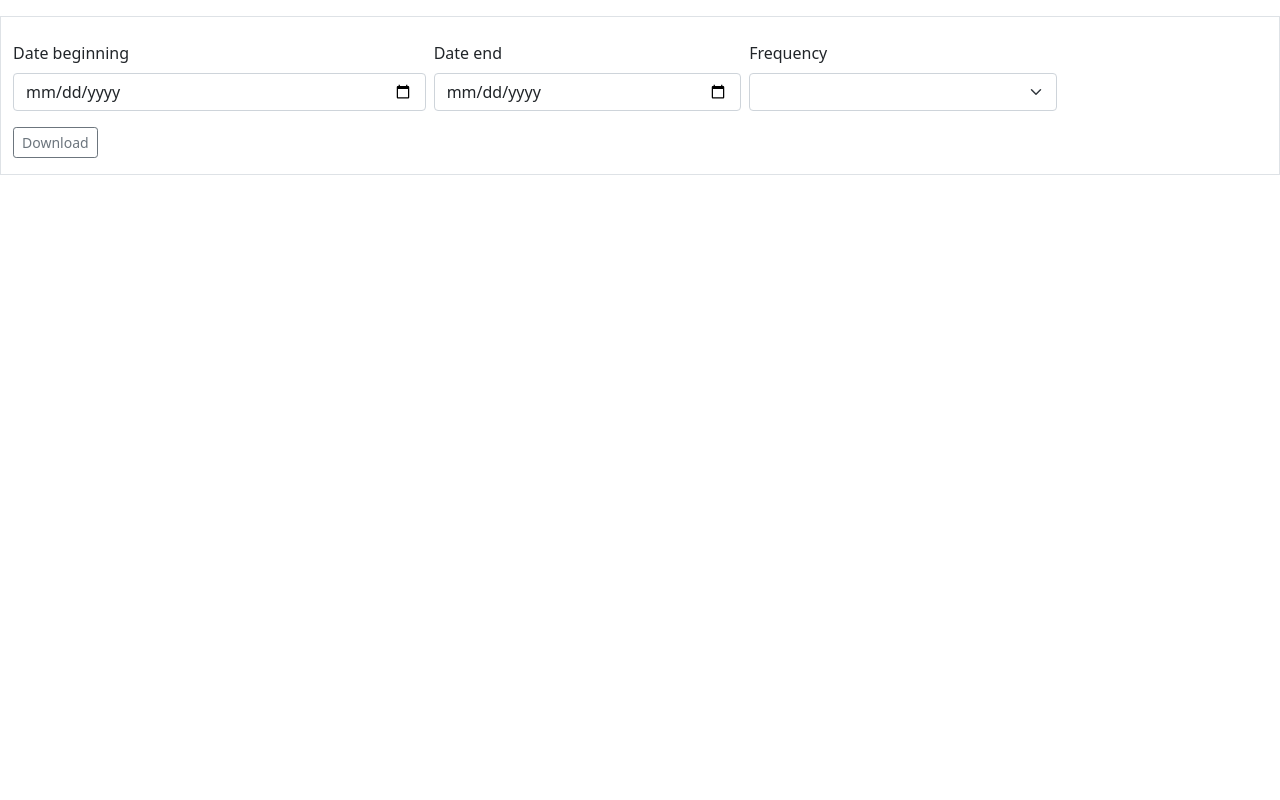
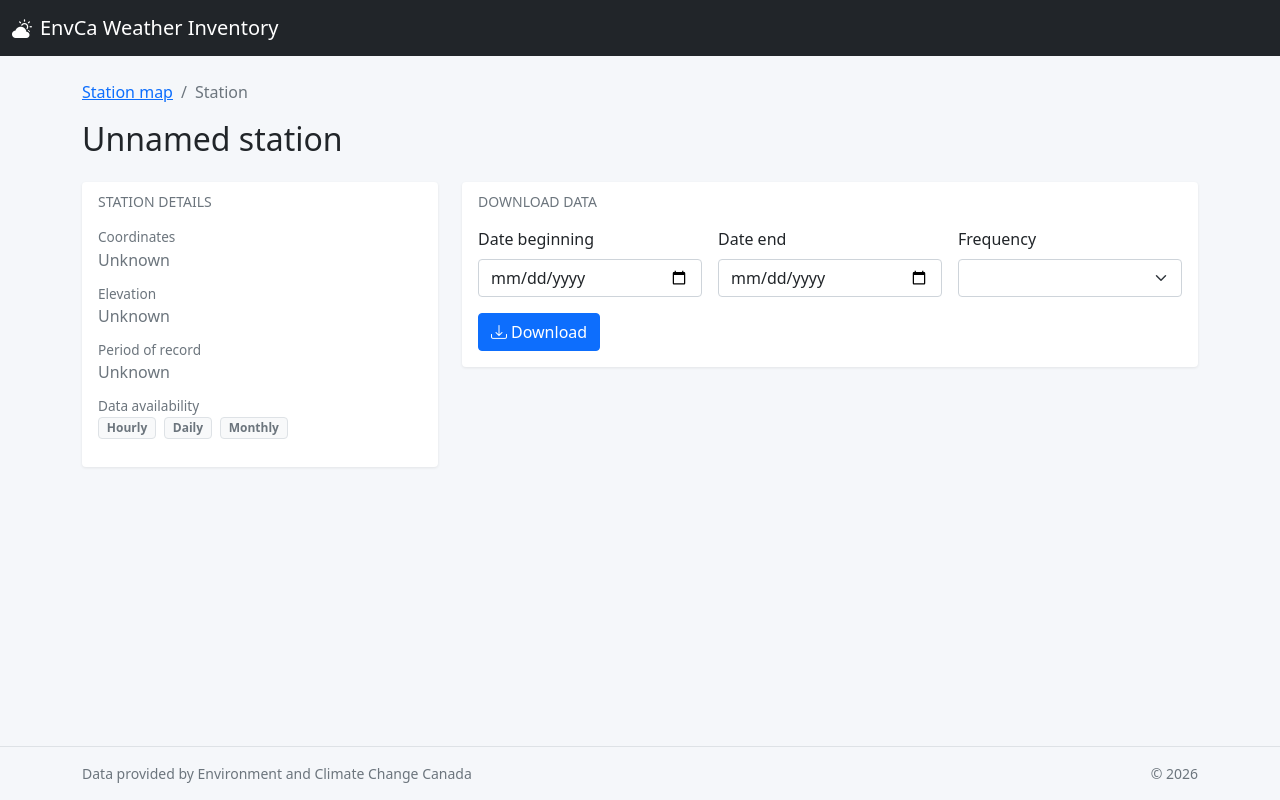
Before and after one commit to jblec2/meteo-django, a Django app: template dashboard/templates/dashboard/station_form.html in a window 1280 px wide. Run offline with Django 5.2, Linux system fonts and the light colour scheme; the template is opened without the code that fills it, so the values that code supplies are empty.

Commit message:
Changed HTML to make it look nicer

```diff
--- /dev/null
+++ b/dashboard/static/dashboard/css/style.css
@@ -0,0 +1,24 @@
+body {
+    background-color: #f5f7fa;
+}
+
+.card {
+    border: none;
+    box-shadow: 0 1px 3px rgba(0, 0, 0, 0.08);
+}
+
+.station-meta dt {
+    color: #6c757d;
+    font-weight: normal;
+    font-size: 0.85rem;
+}
+
+.station-meta dd {
+    font-size: 1rem;
+    margin-bottom: 0.75rem;
+}
+
+#map {
+    border-radius: 0.375rem;
+    overflow: hidden;
+}
--- /dev/null
+++ b/dashboard/templates/dashboard/base.html
@@ -0,0 +1,42 @@
+{% load static %}
+<!DOCTYPE html>
+<html lang="en">
+
+    <head>
+        <meta charset="utf-8">
+        <meta name="viewport" content="width=device-width, initial-scale=1">
+        <title>{% block title %}EnvCa Weather Inventory{% endblock %}</title>
+        <link href="https://cdn.jsdelivr.net/npm/bootstrap@5.0.2/dist/css/bootstrap.min.css" rel="stylesheet" integrity="sha384-EVSTQN3/azprG1Anm3QDgpJLIm9Nao0Yz1ztcQTwFspd3yD65VohhpuuCOmLASjC" crossorigin="anonymous">
+        <link href="https://cdn.jsdelivr.net/npm/bootstrap-icons@1.11.3/font/bootstrap-icons.min.css" rel="stylesheet">
+        <link rel="stylesheet" href="{% static 'dashboard/css/style.css' %}">
+        {% block extra_head %}{% endblock %}
+    </head>
+
+    <body class="d-flex flex-column min-vh-100">
+
+        <nav class="navbar navbar-expand navbar-dark bg-dark">
+            <div class="container-fluid">
+                <a class="navbar-brand d-flex align-items-center gap-2" href="{% url 'dashboard:total_amount_of_station' %}">
+                    <i class="bi bi-cloud-sun-fill"></i>
+                    EnvCa Weather Inventory
+                </a>
+            </div>
+        </nav>
+
+        <main class="flex-grow-1 py-4">
+            <div class="container">
+                {% block content %}{% endblock %}
+            </div>
+        </main>
+
+        <footer class="border-top py-3 mt-auto">
+            <div class="container small text-muted d-flex justify-content-between">
+                <span>Data provided by Environment and Climate Change Canada</span>
+                <span>&copy; {% now "Y" %}</span>
+            </div>
+        </footer>
+
+        {% block extra_scripts %}{% endblock %}
+    </body>
+
+</html>
--- a/dashboard/templates/dashboard/station_form.html
+++ b/dashboard/templates/dashboard/station_form.html
@@ -1,33 +1,85 @@
- {% load static %}
+{% extends "dashboard/base.html" %}
 
-<!DOCTYPE html>
+{% block title %}{{ object.name|default:"Station" }} — EnvCa Weather Inventory{% endblock %}
 
-<html lang="en">
+{% block content %}
 
-    <head>
-        <meta charset="utf-8">
-        <meta name="viewport" content="width=device-width, initial-scale=1">
-        <link href="https://cdn.jsdelivr.net/npm/bootstrap@5.0.2/dist/css/bootstrap.min.css" rel="stylesheet" integrity="sha384-EVSTQN3/azprG1Anm3QDgpJLIm9Nao0Yz1ztcQTwFspd3yD65VohhpuuCOmLASjC" crossorigin="anonymous">
-    </head>
+    <nav aria-label="breadcrumb">
+        <ol class="breadcrumb">
+            <li class="breadcrumb-item"><a href="{% url 'dashboard:total_amount_of_station' %}">Station map</a></li>
+            <li class="breadcrumb-item active" aria-current="page">{{ object.name|default:"Station" }}</li>
+        </ol>
+    </nav>
 
-    <body>
+    <div class="d-flex flex-wrap align-items-center gap-2 mb-4">
+        <h2 class="mb-0">{{ object.name|default:"Unnamed station" }}</h2>
+        {% if object.province %}<span class="badge bg-secondary">{{ object.province }}</span>{% endif %}
+        {% if object.climate_id %}<span class="badge bg-light text-dark border">Climate ID {{ object.climate_id }}</span>{% endif %}
+        {% if object.station_id %}<span class="badge bg-light text-dark border">Station ID {{ object.station_id }}</span>{% endif %}
+    </div>
 
-        <div class="container-fluid border py-3 my-3">
-            <h3>{{ object.name }}</h3>
     {% if error %}
         <div class="alert alert-danger" role="alert">{{ error }}</div>
     {% endif %}
+
+    <div class="row g-4">
+        <div class="col-lg-4">
+            <div class="card">
+                <div class="card-body">
+                    <h6 class="card-subtitle text-uppercase text-muted small mb-3">Station details</h6>
+                    <dl class="station-meta mb-0">
+                        <dt>Coordinates</dt>
+                        <dd>
+                            {% if object.latitude_decimal_degrees_field and object.longitude_decimal_degrees_field %}
+                                {{ object.latitude_decimal_degrees_field|floatformat:4 }}, {{ object.longitude_decimal_degrees_field|floatformat:4 }}
+                            {% else %}
+                                <span class="text-muted">Unknown</span>
+                            {% endif %}
+                        </dd>
+                        <dt>Elevation</dt>
+                        <dd>
+                            {% if object.elevation_m_field %}{{ object.elevation_m_field }} m{% else %}<span class="text-muted">Unknown</span>{% endif %}
+                        </dd>
+                        <dt>Period of record</dt>
+                        <dd>
+                            {% if object.first_year and object.last_year %}
+                                {{ object.first_year }} &ndash; {{ object.last_year }}
+                            {% else %}
+                                <span class="text-muted">Unknown</span>
+                            {% endif %}
+                        </dd>
+                        <dt>Data availability</dt>
+                        <dd class="d-flex flex-wrap gap-2">
+                            <span class="badge {% if available_freqs.hourly %}bg-success{% else %}bg-light text-muted border{% endif %}">
+                                Hourly{% if available_freqs.hourly %} ({{ object.hly_first_year }}&ndash;{{ object.hly_last_year }}){% endif %}
+                            </span>
+                            <span class="badge {% if available_freqs.daily %}bg-success{% else %}bg-light text-muted border{% endif %}">
+                                Daily{% if available_freqs.daily %} ({{ object.dly_first_year }}&ndash;{{ object.dly_last_year }}){% endif %}
+                            </span>
+                            <span class="badge {% if available_freqs.monthly %}bg-success{% else %}bg-light text-muted border{% endif %}">
+                                Monthly{% if available_freqs.monthly %} ({{ object.mly_first_year }}&ndash;{{ object.mly_last_year }}){% endif %}
+                            </span>
+                        </dd>
+                    </dl>
+                </div>
+            </div>
+        </div>
+
+        <div class="col-lg-8">
+            <div class="card">
+                <div class="card-body">
+                    <h6 class="card-subtitle text-uppercase text-muted small mb-3">Download data</h6>
                     <form method="get">
-                <div class="row g-2 align-items-end mb-3">
+                        <div class="row g-3 align-items-end">
                             <div class="col-sm-4">
                                 <label for="date_beginning" class="form-label">Date beginning</label>
                                 <input type="date" id="date_beginning" name="date_beginning" class="form-control" required>
                             </div>
-                    <div class="col-sm-3">
+                            <div class="col-sm-4">
                                 <label for="date_end" class="form-label">Date end</label>
                                 <input type="date" id="date_end" name="date_end" class="form-control" required>
                             </div>
-                    <div class="col-sm-3">
+                            <div class="col-sm-4">
                                 <label for="freq" class="form-label">Frequency</label>
                                 <select id="freq" name="freq" class="form-select">
                                     <option value="hourly" {% if not available_freqs.hourly %}disabled{% endif %} {% if default_freq == "hourly" %}selected{% endif %}>Hourly</option>
@@ -36,11 +88,15 @@
                                 </select>
                             </div>
                         </div>
-                <div class="col-sm-1">
-                    <button type="submit" id="Submit" class="btn btn-outline-secondary btn-sm">Download</button>
+                        <div class="mt-3">
+                            <button type="submit" id="Submit" class="btn btn-primary">
+                                <i class="bi bi-download me-1"></i>Download
+                            </button>
                         </div>
                     </form>
                 </div>
-    </body>
+            </div>
+        </div>
+    </div>
 
-</html>
+{% endblock %}
--- a/meteo_ui/settings.py
+++ b/meteo_ui/settings.py
@@ -13,8 +13,12 @@ https://docs.djangoproject.com/en/6.0/ref/settings/
 from pathlib import Path
 import os
 
+from dotenv import load_dotenv
+
 # Build paths inside the project like this: BASE_DIR / 'subdir'.
 BASE_DIR = Path(__file__).resolve().parent.parent
+
+load_dotenv(BASE_DIR / '.env')
 
 # Quick-start development settings - unsuitable for production
 # See https://docs.djangoproject.com/en/6.0/howto/deployment/checklist/
@@ -79,7 +83,7 @@ DATABASES = {
         'NAME': os.environ.get('POSTGRES_DB'),
         'USER': os.environ.get('POSTGRES_USER'),
         'PASSWORD': os.environ.get('POSTGRES_PASSWORD'),
-        'HOST': 'db',  # or the DB server's address
+        'HOST': os.environ.get('POSTGRES_HOST'),  # or the DB server's address
         'PORT': '5432',
         'CONN_MAX_AGE': 60,  # optional, enables persistent connections
     }
--- a/meteo_ui/urls.py
+++ b/meteo_ui/urls.py
@@ -18,6 +18,6 @@ from django.contrib import admin
 from django.urls import path, include
 
 urlpatterns = [
-    path("dashboard/", include("dashboard.urls")),
+    path("", include("dashboard.urls")),
     path("admin/", admin.site.urls),
 ]
```
Also changed, not shown: dashboard/templates/dashboard/map.html (+25 -25 lines), 1 other file. Lines whose indentation alone changed are shown as unchanged.
